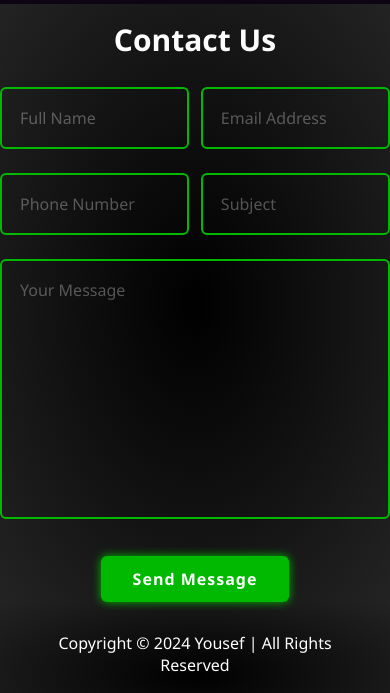
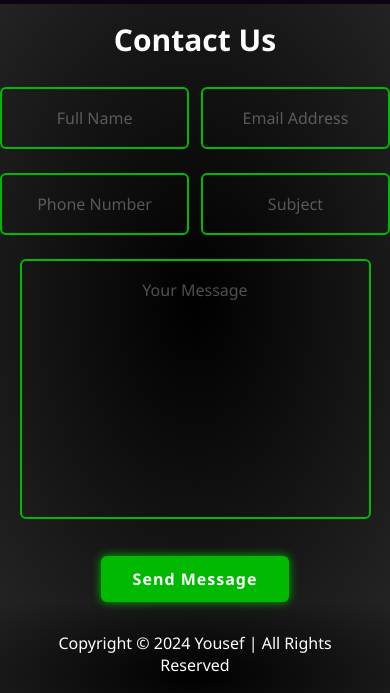
Before and after one commit to YousefElsebaiy/protofilo, a plain HTML site: page index.html in a window 390 px wide. Shown: the part 2007-2700 px from the top of the page. Drawn offline with nearby package versions, Linux system fonts and the light colour scheme; some packages are replaced by stand-ins of ours; a script that the page names is missing.

Commit message:
first commit

```diff
--- a/css/style.css
+++ b/css/style.css
@@ -548,6 +548,15 @@ footer nav .icon i:hover {
     .skills .skills-1 .skill .progress{
         width: 250px;
     }
+    .contact .contact-us form .input-box{
+        width: 100%;
+    }
+    .field .item{
+        text-align: center;
+    }
+    .field .mes{
+        width: 90%;
+    }
 }
 
 @media(max-width: 500px) {
--- a/index.html
+++ b/index.html
@@ -133,7 +133,7 @@
                 </div>
                 <div class="textarea-field field">
                     <textarea name="" id="message" cols="30" rows="10"
-                    placeholder="your message" class="item" autocomplete="off"></textarea>
+                    placeholder="your message" class="item mes" autocomplete="off"></textarea>
                     <div class="error-txt">message can't be blank</div>
                 </div>
                 <button type="submit">send message</button>
```
